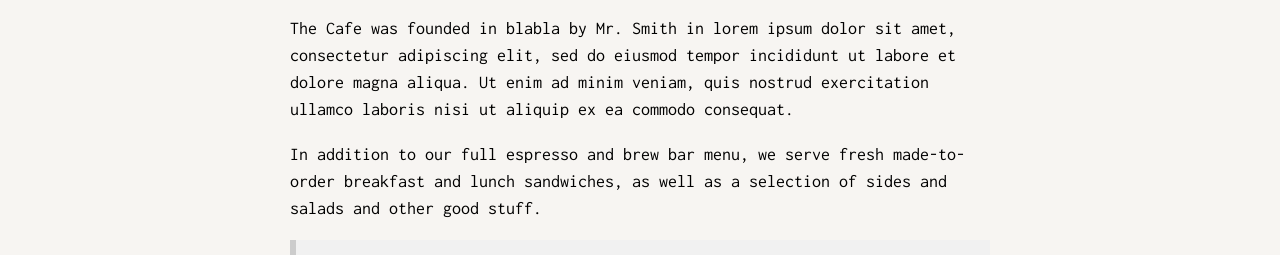
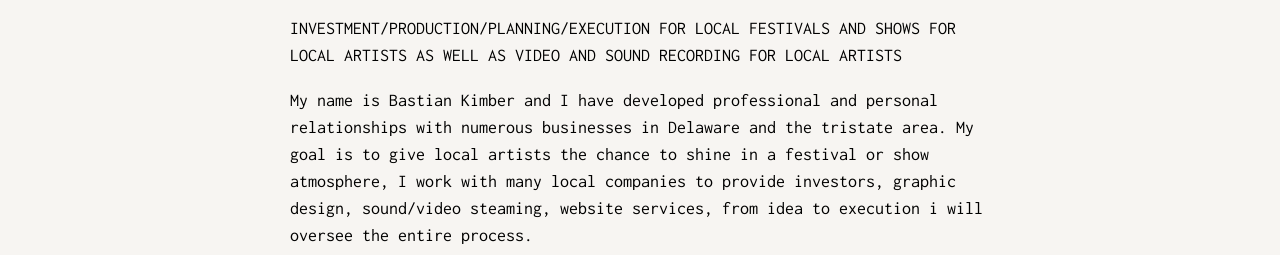
Before and after one commit to bastiankiv/bastiankiv.github.io, a plain HTML site: page index.html in a window 1280 px wide. Shown: the part 768-1023 px from the top of the page. Drawn offline with nearby package versions, Linux system fonts and the light colour scheme.

Commit message:
Update index.html

```diff
--- a/index.html
+++ b/index.html
@@ -59,8 +59,8 @@ body, html {
 <div class="w3-container" id="about">
   <div class="w3-content" style="max-width:700px">
     <h5 class="w3-center w3-padding-64"><span class="w3-tag w3-wide">ABOUT CK PRODUCTIONS LLC</span></h5>
-    <p>The Cafe was founded in blabla by Mr. Smith in lorem ipsum dolor sit amet, consectetur adipiscing elit, sed do eiusmod tempor incididunt ut labore et dolore magna aliqua. Ut enim ad minim veniam, quis nostrud exercitation ullamco laboris nisi ut aliquip ex ea commodo consequat.</p>
-    <p>In addition to our full espresso and brew bar menu, we serve fresh made-to-order breakfast and lunch sandwiches, as well as a selection of sides and salads and other good stuff.</p>
+    <p>INVESTMENT/PRODUCTION/PLANNING/EXECUTION FOR LOCAL FESTIVALS AND SHOWS FOR LOCAL ARTISTS AS WELL AS VIDEO AND SOUND RECORDING FOR LOCAL ARTISTS</p>
+    <p>My name is Bastian Kimber and I have developed professional and personal relationships with numerous businesses in Delaware and the tristate area. My goal is to give local artists the chance to shine in a festival or show atmosphere, I work with many local companies to provide investors, graphic design, sound/video steaming, website services, from idea to execution i will oversee the entire process.</p>
     <div class="w3-panel w3-leftbar w3-light-grey">
       <p><i>"Use products from nature for what it's worth - but never too early, nor too late." Fresh is the new sweet.</i></p>
       <p>Chef, Coffeeist and Owner: Liam Brown</p>
```
